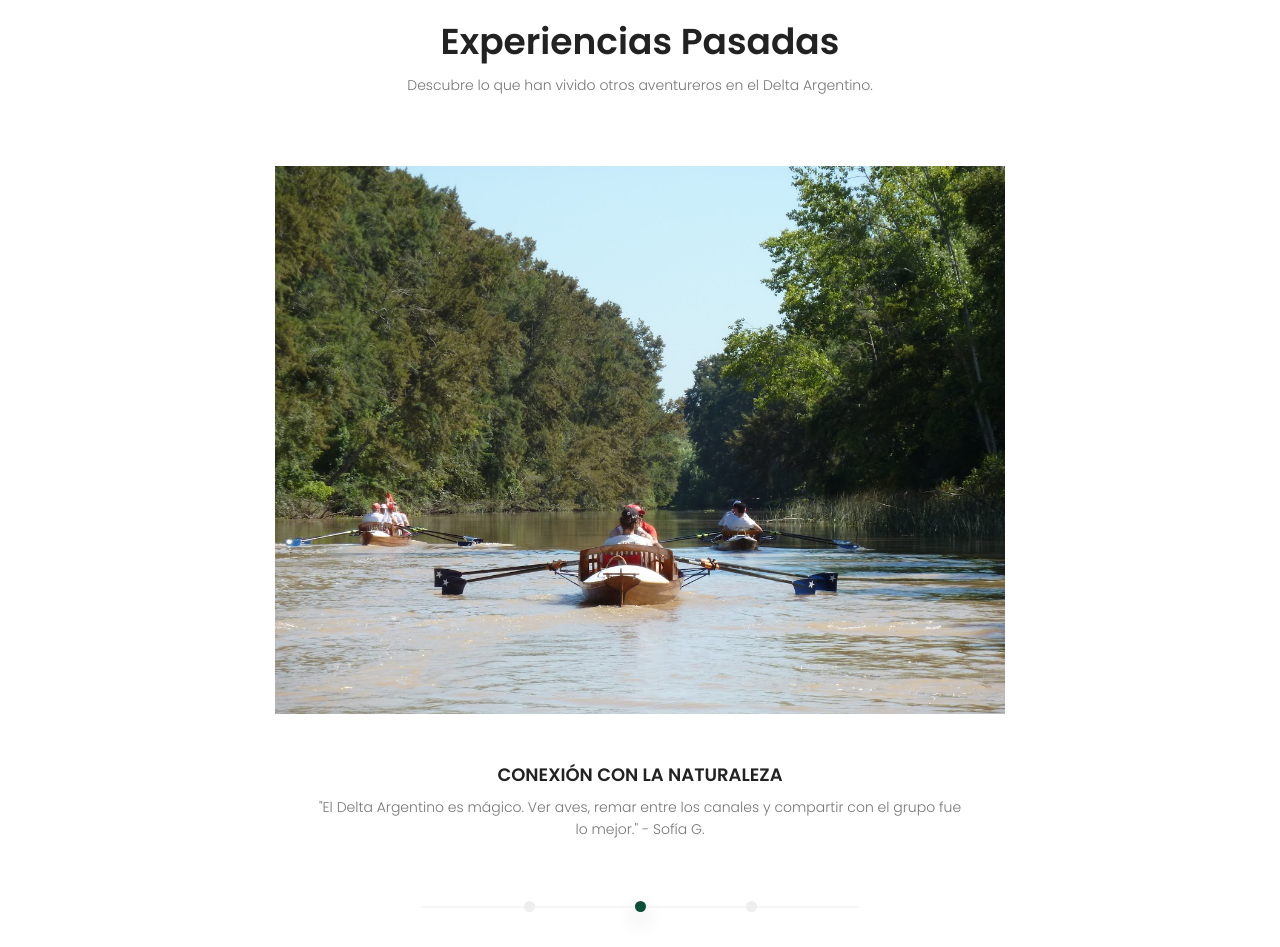
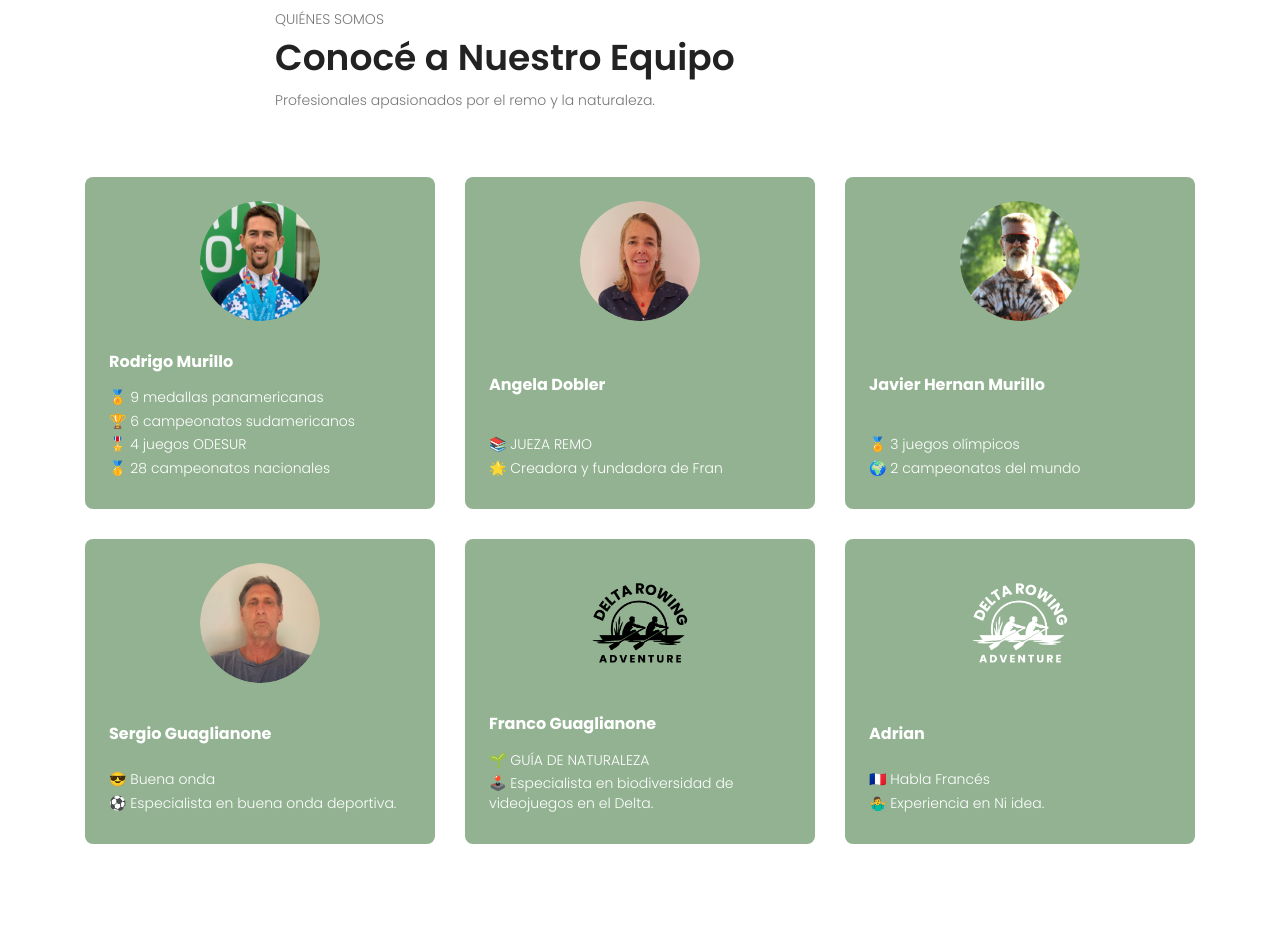
Before and after one commit to FedericoSecchi/FedericoSecchi-Delta-Rowing-Adventure, a plain HTML site: page index.html in a window 1280 px wide. Shown: the part 1850-2797 px from the top of the page. Drawn offline with nearby package versions, Linux system fonts and the light colour scheme.

Commit message:
Update team section: text and layout improvements

```diff
--- a/css/main.css
+++ b/css/main.css
@@ -1950,11 +1950,11 @@ h1, h2, h3, h4, h5, h6 {
   }
 }
 
-.p1-gradient-bg, .primary-btn, .primary-btn2:hover, .single-feature:hover, .video-area .overlay-bg, .single-footer-widget .click-btn, .generic-banner {
+/* .p1-gradient-bg, .primary-btn, .primary-btn2:hover, .single-feature:hover, .video-area .overlay-bg, .single-footer-widget .click-btn, .generic-banner {
   background-image: -moz-linear-gradient(0deg, #0B4F38 0%, #0B4F38 100%);
   background-image: -webkit-linear-gradient(0deg, #0B4F38 0%, #0B4F38 100%);
   background-image: -ms-linear-gradient(0deg, #0B4F38 0%, #0B4F38 100%);
-}
+} */
 
 .p1-gradient-color, .counter-left h2, .footer-social a:hover i, .single-footer-widget .bb-btn {
   background: -moz-linear-gradient(0deg, #0B4F38 0%, #0B4F38 100%);
@@ -2367,14 +2367,14 @@ h1, h2, h3, h4, h5, h6 {
   color: #222;
 }
 
-.single-feature:hover {
+/* .single-feature:hover {
   cursor: pointer;
   color: #fff;
-}
-
-.single-feature:hover a, .single-feature:hover .title .lnr {
+} */
+
+/* .single-feature:hover a, .single-feature:hover .title .lnr {
   color: #fff;
-}
+} */
 
 .single-feature .title .lnr {
   color: #222;
@@ -2811,43 +2811,19 @@ h6 {
   transition: max-height 1.0s ease, opacity 0.5s ease;
 }
 
-.single-feature:hover .card-content {
+/* .single-feature:hover .card-content {
   max-height: 500px; /* suficiente para que se muestre todo el texto */
   opacity: 1;
-}
+} */
 .single-feature {
   min-height: 110px; /* o lo que necesites */
   display: flex;
   flex-direction: column;
   justify-content: space-between;
 }
-.feature-dropdown {
-  position: relative;
-  height: 100%;
-  overflow: hidden;
-  transition: all 0.3s ease;
-  background-color: #f9f9ff;
-  padding: 25px;
-  border-radius: 10px;
-  box-shadow: 0 4px 10px rgba(0,0,0,0.05);
-}
-
-/* === Feature Cards Expand === */
-.feature-dropdown .feature-content {
-  max-height: 0;
-  overflow: hidden;
-  opacity: 0;
-  transition: all 0.4s ease;
-}
-
-/* Desktop: se expande con hover */
-.feature-dropdown:hover .feature-content {
-  max-height: 300px;
-  opacity: 1;
-  margin-top: 10px;
-}
-
-/* Mobile: se expande automáticamente si tiene clase "active" */
+
+
+Mobile: se expande automáticamente si tiene clase "active"
 .feature-dropdown.active .feature-content {
   max-height: 300px;
   opacity: 1;
@@ -2884,13 +2860,13 @@ h6 {
   }
 }
 
-@media (max-width: 991.98px) {
+/* @media (max-width: 991.98px) {
   .feature-dropdown.active .feature-content {
     max-height: 300px;
     opacity: 1;
     margin-top: 10px;
   }
-}
+} */
 .feature-dropdown .feature-content,
 .feature-dropdown .title h4,
 .feature-dropdown p {
@@ -2911,3 +2887,90 @@ h6 {
 p {
   margin: 0;
 }
+
+.text-left,
+.text-start {
+  text-align: left !important;
+}
+
+.navbar-brand img {
+  width: 200px; /* Ajusta el tamaño */
+  height: auto;
+  position: relative; /* Cambia a relative si está en absolute/fixed */
+  z-index: 10; /* Asegúrate que no sea muy alto */
+}
+
+/* ==== Estilos para la sección del equipo ==== */
+.team-feature {
+  /* min-height: 300px; */
+  display: flex;
+  flex-direction: column;
+  justify-content: space-between;
+}
+
+/* Asegura que los contenedores internos también se ajusten */
+.team-feature .team-profile {
+  width: 120px;
+  height: 120px;
+  margin: 0 auto 15px auto; /* Centra las imágenes */
+  border-radius: 50%;
+  background-size: cover;
+  background-position: center;
+}
+
+/* Ajusta el tamaño de las cards para que todas tengan la misma altura */
+#team .col-lg-4,
+#team .col-md-6 {
+  display: flex;
+}
+
+#team .team-feature {
+  width: 100%;
+  height: 100%;
+}
+
+.team-area .single-feature {
+  padding-top: 20px; /* Reduce el padding superior */
+  padding-bottom: 20px; /* Reduce el padding inferior */
+  display: flex;
+  flex-direction: column;
+  justify-content: flex-start; /* Alinea el contenido hacia arriba */
+  align-items: left; /* Centra horizontalmente */
+}
+
+.team-area .team-profile {
+  margin-bottom: 10px; /* Espacio mínimo entre la imagen y el texto */
+}
+
+.team-area h5,
+.team-area p,
+.team-area ul {
+  margin-top: 5px; /* Ajusta los márgenes para acercar el contenido */
+  margin-bottom: 5px;
+  text-align: left; /* Asegura que el texto quede alineado */
+}
+
+.team-area ul {
+  padding-left: 0; /* Evita desplazamiento lateral */
+  list-style-position: inside; /* Alinea íconos */
+}
+
+/* Elimina márgenes y padding en listas dentro de .team-feature */
+.team-feature ul {
+  padding-left: 0 !important; /* Elimina el padding izquierdo */
+  margin-top: 10px !important; /* Ajusta el margen superior */
+  list-style: none !important; /* Elimina viñetas si las hubiera */
+}
+
+/* Ajusta márgenes y padding de los <li> */
+.team-feature ul li {
+  margin: 0 !important; /* Elimina márgenes extra */
+  padding: 2px 0 !important; /* Controla el espacio entre líneas */
+  font-size: 14px !important; /* Tamaño de fuente para coincidir con <p> */
+  line-height: 1.4 !important; /* Espaciado de línea para coincidir con <p> */
+}
+
+/* Ajuste del margen del nombre */
+.team-feature h5 {
+  margin-bottom: 5px !important; /* Espacio más pequeño debajo del nombre */
+}
--- a/index.html
+++ b/index.html
@@ -4,7 +4,7 @@
 		<!-- Mobile Specific Meta -->
 		<meta name="viewport" content="width=device-width, initial-scale=1, shrink-to-fit=no">
 		<!-- Favicon-->
-		<link rel="shortcut icon" href="img/fav.png">
+		<link rel="shortcut icon" href="img//LOGO-09.png">
 		<!-- Author Meta -->
 		<meta name="author" content="colorlib">
 		<!-- Meta Description -->
@@ -50,7 +50,7 @@
 			<nav class="navbar navbar-expand-lg navbar-light">
 				<div class="container">
 					<a class="navbar-brand" href="index.html">
-						<img src="img/logo.png" alt="Delta Rowing Adventure">
+						<img src="img/LOGO-07.png" alt="Delta Rowing Adventure">
 					</a>
 					<button class="navbar-toggler" type="button" data-toggle="collapse" data-target="#navbarSupportedContent" aria-controls="navbarSupportedContent" aria-expanded="false" aria-label="Toggle navigation">
 						<span class="text-white lnr lnr-menu"></span>
@@ -152,14 +152,16 @@
 			<!-- Start About Area -->
 <section class="section-gap info-area" id="about">
 	<div class="container">
+
+	  <!-- NUEVO Encabezado -->
 	  <div class="row d-flex justify-content-center">
-				<div class="menu-content pb-40 col-lg-8">
-					<div class="title text-center">
+		<div class="col-lg-8 text-center">
+		  <p class="section-subtitle">EXPERIENCIA</p>
 		  <h1 class="mb-10">Descubre la Experiencia Delta Rowing</h1>
-						<p>Una travesía única en el corazón del Delta Argentino.</p>
+		  <p class="section-description">Una travesía única en el corazón del Delta Argentino.</p>
 		</div>
 	  </div>
-			</div>
+
 	  <div class="single-info row mt-40">
 		<div class="col-lg-6 col-md-12 mt-120 text-center no-padding info-left">
 		  <div class="info-thumb">
@@ -187,49 +189,109 @@
   </section>
   <!-- End About Area -->
 
-
-		<!-- Start Experiences Area -->
-	<section class="section-gap experiences-area" id="experiences">
+<!-- Start Team Area -->
+<section class="team-area section-gap" id="team">
 	<div class="container">
 	  <div class="row d-flex justify-content-center">
-				<div class="menu-content pb-30 col-lg-8">
-					<div class="title text-center">
-						<h1 class="mb-10">Experiencias Pasadas</h1>
-						<p>Descubre lo que han vivido otros aventureros en el Delta Argentino.</p>
+		<div class="menu-content pb-60 col-lg-8 text-left">
+		  <p class="section-subtitle">QUIÉNES SOMOS</p>
+		  <h1 class="mb-10">Conocé a Nuestro Equipo</h1>
+		  <p>Profesionales apasionados por el remo y la naturaleza.</p>
 		</div>
 	  </div>
+	  <div class="row justify-content-center">
+		<!-- Card 1 - Rodrigo Murillo -->
+		<div class="col-lg-4 col-md-6 mb-30">
+		  <div class="team-feature p-4 shadow text-left" style="background-color:#92B292; border-radius:8px;">
+			<div class="mb-3">
+			  <div class="team-profile" style="background-image: url('/img/team\ rodrigo\ hernan\ murillo.png');"></div>
 			</div>
-			<div class="row justify-content-center d-flex">
-				<div class="active-works-carousel mt-40 col-lg-8">
-					<div class="item">
-						<img class="img-fluid" src="img/why.jpg" alt="Travesía en remo">
-						<div class="caption text-center mt-20">
-							<h6 class="text-uppercase">Un Viaje Inolvidable</h6>
-							<p>"Una experiencia única. La combinación de naturaleza, deporte y relax fue increíble. Volvería sin dudarlo." - Juan M.</p>
+			<h5 class="text-white font-weight-bold">Rodrigo Murillo</h5>
+			<ul class="text-white mt-2 pl-3">
+			  <li>🏅 9 medallas panamericanas</li>
+			  <li>🏆 6 campeonatos sudamericanos</li>
+			  <li>🎖️ 4 juegos ODESUR</li>
+			  <li>🥇 28 campeonatos nacionales</li>
+			</ul>
 		  </div>
 		</div>
-					<div class="item">
-						<img class="img-fluid" src="img/why2.jpg" alt="Grupo de remeros en el Delta">
-						<div class="caption text-center mt-20">
-							<h6 class="text-uppercase">Conexión con la Naturaleza</h6>
-							<p>"El Delta Argentino es mágico. Ver aves, remar entre los canales y compartir con el grupo fue lo mejor." - Sofía G.</p>
+
+		<!-- Card 2 - Angela Dobler -->
+		<div class="col-lg-4 col-md-6 mb-30">
+		  <div class="team-feature p-4 shadow text-left" style="background-color:#92B292; border-radius:8px;">
+			<div class="mb-3">
+			  <div class="team-profile" style="background-image: url('/img/team\ angela\ dobler.png');"></div>
+			</div>
+			<h5 class="text-white font-weight-bold">Angela Dobler</h5>
+			<ul class="text-white mt-2 pl-3">
+			  <li>📚 JUEZA REMO</li>
+			  <li>🌟 Creadora y fundadora de Fran</li>
+			</ul>
 		  </div>
 		</div>
-					<div class="item">
-						<img class="img-fluid" src="img/why3.jpg" alt="Puesta de sol en el río">
-						<div class="caption text-center mt-20">
-							<h6 class="text-uppercase">Remar al Atardecer</h6>
-							<p>"No hay palabras para describir la paz que se siente remando mientras el sol se esconde. Un espectáculo natural impresionante." - Martín L.</p>
+
+		<!-- Card 3 - Javier Hernan Murillo -->
+		<div class="col-lg-4 col-md-6 mb-30">
+		  <div class="team-feature p-4 shadow text-left" style="background-color:#92B292; border-radius:8px;">
+			<div class="mb-3">
+			  <div class="team-profile" style="background-image: url('/img/team\ javier\ hernan\ murillo.png');"></div>
 			</div>
+			<h5 class="text-white font-weight-bold">Javier Hernan Murillo</h5>
+			<ul class="text-white mt-2 pl-3">
+			  <li>🏅 3 juegos olímpicos</li>
+			  <li>🌍 2 campeonatos del mundo</li>
+			</ul>
+		  </div>
+		</div>
+
+		<!-- Card 4 - Sergio Guaglianone -->
+		<div class="col-lg-4 col-md-6 mb-30">
+		  <div class="team-feature p-4 shadow text-left" style="background-color:#92B292; border-radius:8px;">
+			<div class="mb-3">
+			  <div class="team-profile" style="background-image: url('/img/team\ sergio\ guaglianone.png');"></div>
+			</div>
+			<h5 class="text-white font-weight-bold">Sergio Guaglianone</h5>
+			<ul class="text-white mt-2 pl-3">
+			  <li>😎 Buena onda</li>
+			  <li>⚽ Especialista en buena onda deportiva.</li>
+			</ul>
+		  </div>
+		</div>
+
+		<!-- Card 5 - Franco Guaglianone -->
+		<div class="col-lg-4 col-md-6 mb-30">
+		  <div class="team-feature p-4 shadow text-left" style="background-color:#92B292; border-radius:8px;">
+			<div class="mb-3">
+			  <div class="team-profile" style="background-image: url('/img/LOGO-08.png');"></div>
+			</div>
+			<h5 class="text-white font-weight-bold">Franco Guaglianone</h5>
+			<ul class="text-white mt-2 pl-3">
+			  <li>🌱 GUÍA DE NATURALEZA</li>
+			  <li>🕹️ Especialista en biodiversidad de videojuegos en el Delta.</li>
+			</ul>
+		  </div>
+		</div>
+
+		<!-- Card 6 - Adrian -->
+		<div class="col-lg-4 col-md-6 mb-30">
+		  <div class="team-feature p-4 shadow text-left" style="background-color:#92B292; border-radius:8px;">
+			<div class="mb-3">
+			  <div class="team-profile" style="background-image: url('/img/LOGO-09.png');"></div>
+			</div>
+			<h5 class="text-white font-weight-bold">Adrian</h5>
+			<ul class="text-white mt-2 pl-3">
+			  <li>🇫🇷 Habla Francés</li>
+			  <li>🤷‍♂️ Experiencia en Ni idea.</li>
+			</ul>
 		  </div>
 		</div>
 	  </div>
 	</div>
   </section>
-	<!-- End Experiences Area -->
-
+  <!-- End Team Area -->
 
   	<!-- Start Features Area -->
+
 <section class="feature-area section-gap" id="features">
 	<div class="container">
 	  <div class="row d-flex justify-content-center">
@@ -360,6 +422,46 @@
 	</div>
   </section>
   <!-- End gallery Area -->
+
+  <!-- Start Experiences Area -->
+	<section class="section-gap experiences-area" id="experiences">
+		<div class="container">
+			<div class="row d-flex justify-content-center">
+				<div class="menu-content pb-30 col-lg-8">
+					<div class="title text-center">
+						<h1 class="mb-10">Experiencias Pasadas</h1>
+						<p>Descubre lo que han vivido otros aventureros en el Delta Argentino.</p>
+					</div>
+				</div>
+			</div>
+			<div class="row justify-content-center d-flex">
+				<div class="active-works-carousel mt-40 col-lg-8">
+					<div class="item">
+						<img class="img-fluid" src="img/why.jpg" alt="Travesía en remo">
+						<div class="caption text-center mt-20">
+							<h6 class="text-uppercase">Un Viaje Inolvidable</h6>
+							<p>"Una experiencia única. La combinación de naturaleza, deporte y relax fue increíble. Volvería sin dudarlo." - Juan M.</p>
+						</div>
+					</div>
+					<div class="item">
+						<img class="img-fluid" src="img/why2.jpg" alt="Grupo de remeros en el Delta">
+						<div class="caption text-center mt-20">
+							<h6 class="text-uppercase">Conexión con la Naturaleza</h6>
+							<p>"El Delta Argentino es mágico. Ver aves, remar entre los canales y compartir con el grupo fue lo mejor." - Sofía G.</p>
+						</div>
+					</div>
+					<div class="item">
+						<img class="img-fluid" src="img/why3.jpg" alt="Puesta de sol en el río">
+						<div class="caption text-center mt-20">
+							<h6 class="text-uppercase">Remar al Atardecer</h6>
+							<p>"No hay palabras para describir la paz que se siente remando mientras el sol se esconde. Un espectáculo natural impresionante." - Martín L.</p>
+						</div>
+					</div>
+				</div>
+			</div>
+		</div>
+	</section>
+	<!-- End Experiences Area -->
 
 
 				<!-- Start FAQ Area -->
```
Also changed, not shown: img/LOGO-06.png (added), img/LOGO-07.png (added), img/LOGO-08.png (added), img/LOGO-09.png (added), img/logo.png (deleted), img/team angela dobler.png (added), img/team javier hernan murillo.png (added), img/team rodrigo hernan murillo.png (added), img/team sergio guaglianone.png (added), 1 other file. Lines whose indentation alone changed are shown as unchanged.
